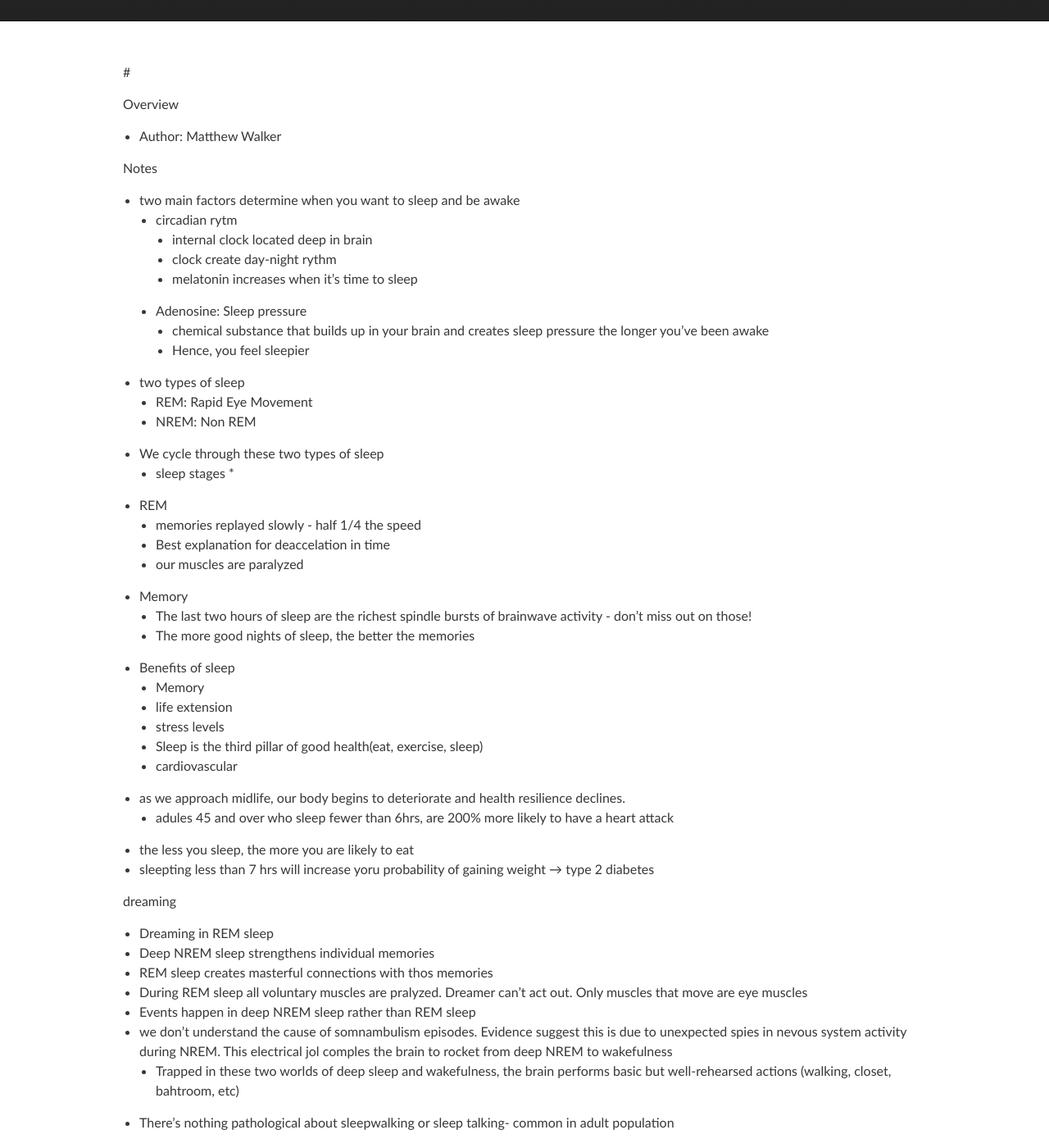
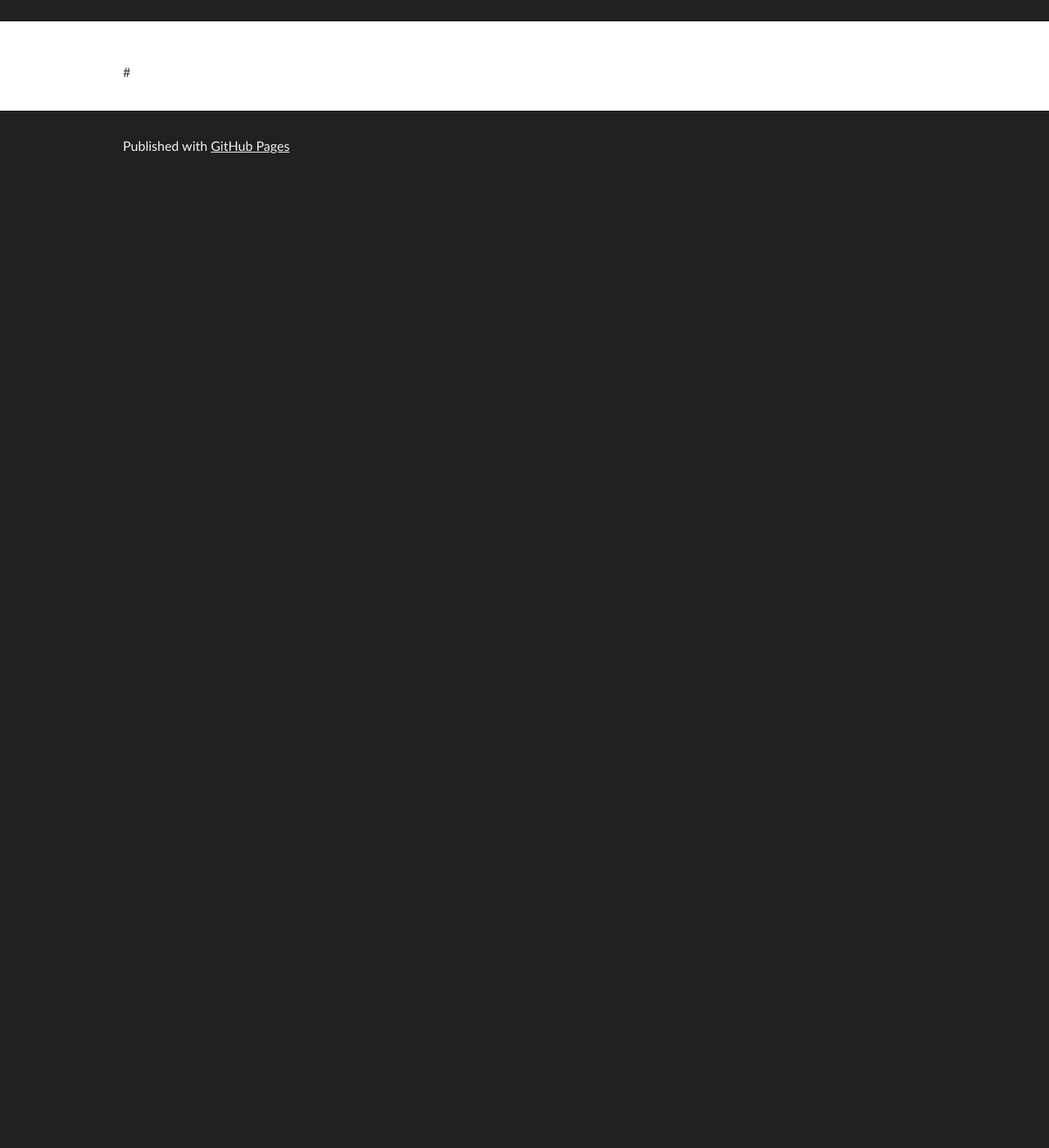
Before and after one commit to lsaffie/lsaffie.github.io, a Jekyll site: the page built from _posts/2019-05-23-why-we-sleep.md, in a window 1280 px wide and 1400 px high, scrolled down 272 px. Shown: the whole window at 82% size. Built offline with Jekyll 4.4.1, drawn with Linux system fonts in a browser that asks for light colours; our own code applies the rules of GitHub Pages for plain Markdown files; after the commit the page ends 900 px from its top, so only the background shows below that; some of the changed text lies outside the part shown.

Commit message:
fix why we sleep

```diff
--- a/_posts/2019-05-23-why-we-sleep.md
+++ b/_posts/2019-05-23-why-we-sleep.md
@@ -4,82 +4,3 @@ categories: readings
 ---
 
 # {{page.title }}
-
-
-Overview
-
-* Author: Matthew Walker
-
-Notes
-
-* two main factors determine when you want to sleep and be awake
-    * circadian rytm
-        * internal clock located deep in brain
-        * clock create day-night rythm
-        * melatonin increases when it's time to sleep
-    * Adenosine: Sleep pressure
-        * chemical substance that builds up in your brain and creates sleep pressure the longer you've been awake
-        * Hence, you feel sleepier
-
-* two types of sleep
-    * REM: Rapid Eye Movement
-    * NREM: Non REM
-* We cycle  through these two types of sleep
-    * sleep stages
-    *
-* REM
-    * memories replayed slowly - half 1/4 the speed
-    * Best explanation for deaccelation in time
-    * our muscles are paralyzed
-* Memory
-    * The last two hours of sleep are the richest spindle bursts of brainwave activity - don't miss out on those!
-    * The more good nights of sleep, the better the memories
-* Benefits of sleep
-    * Memory
-    * life extension
-    * stress levels
-    * Sleep is the third pillar of good health(eat, exercise, sleep)
-    * cardiovascular
-* as we approach midlife, our body begins to deteriorate and health resilience declines.
-    * adules 45 and over who sleep fewer than 6hrs, are 200% more likely to have a heart attack
-* the less you sleep, the more you are likely to eat
-* sleepting less than 7 hrs will increase yoru probability of gaining weight → type 2 diabetes
-
-dreaming
-
-* Dreaming in REM sleep
-* Deep NREM sleep strengthens individual memories
-* REM sleep creates masterful connections with thos memories
-* During REM sleep all voluntary muscles are pralyzed. Dreamer can't act out. Only muscles that move are eye muscles
-* Events happen in deep NREM sleep rather than REM sleep
-* we don't understand the cause of somnambulism episodes. Evidence suggest this is due to unexpected spies in nevous system activity during NREM. This electrical jol comples the brain to rocket from deep NREM to wakefulness
-    * Trapped in these two worlds of deep sleep and wakefulness, the brain performs basic but well-rehearsed actions (walking, closet, bahtroom, etc)
-* There's nothing pathological about sleepwalking or sleep talking- common in adult population
-
-Other
-
-* Insomnia is one of the most pressing and prevalen t medical issues facing modern society.
-* sleep “aid” industry is worth 30 bn US
-    * desperate millinos are willing to pay to get a “good night sleep”
-* most common triggers of chronic insomnia
-    * emotial concerns/worry
-    * emotional distress or anxiety
-
-What can you do to get a better nigh sleep?
-
-1. Stick to a sleep schedule
-    1. night, morning, weekends
-2. Exercise but not too late in the day
-3. Avoid caffeine and nicotine
-4. Avoid alcoholic drinks before bed
-5. Avoid large meals or beverages
-6. Avoid medicines that delay sleep
-7. Don't take naps after 3pm
-8. Relax before bed
-9. Take a hot bath before bed
-    1. Drop in body temperature after a hot bath helps
-10. Dark/cool room
-    1. get rid of anything that may distract you (noises, lights, unconfortable bed, tv, cellphone, etc)
-11. Have the right sunlight exposure
-    1. daylight is key to regulating sleep patterns
-12. Don't lie in bed awake
```
